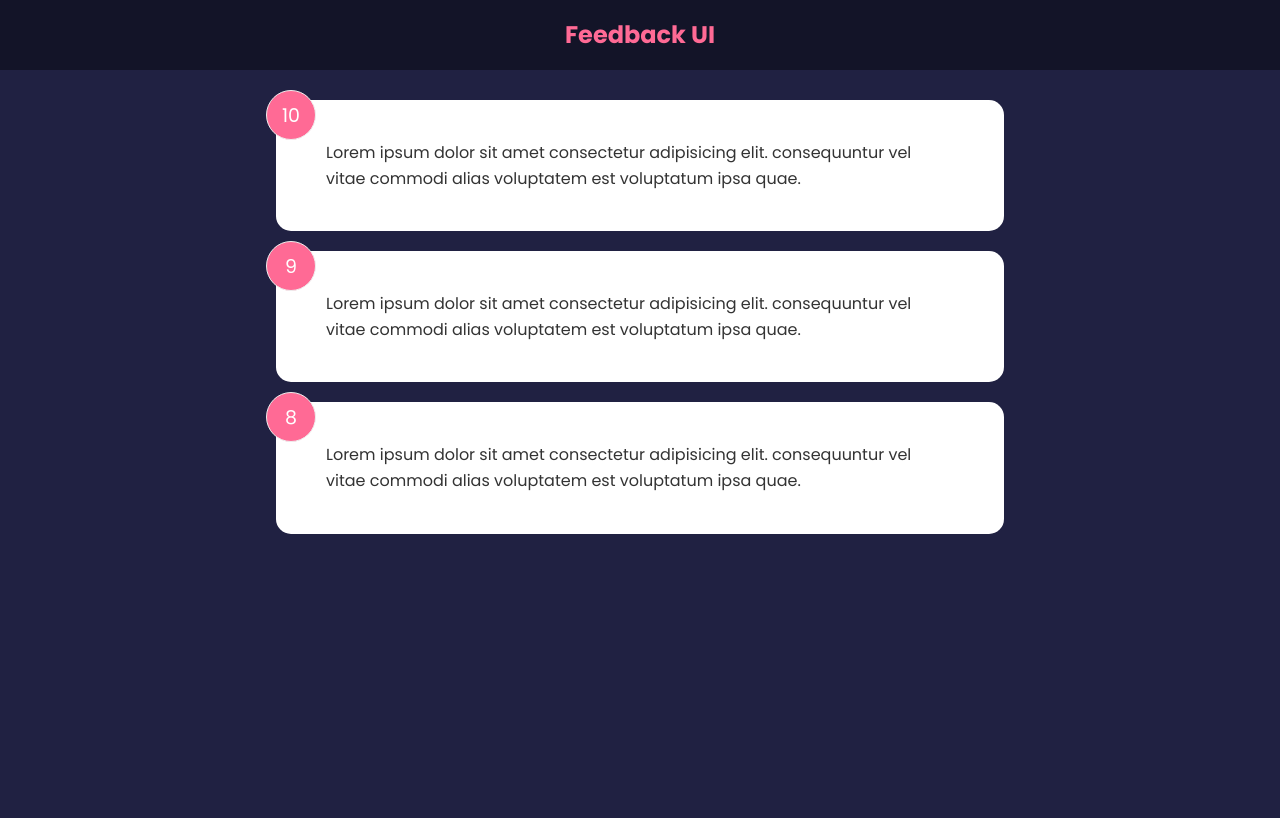
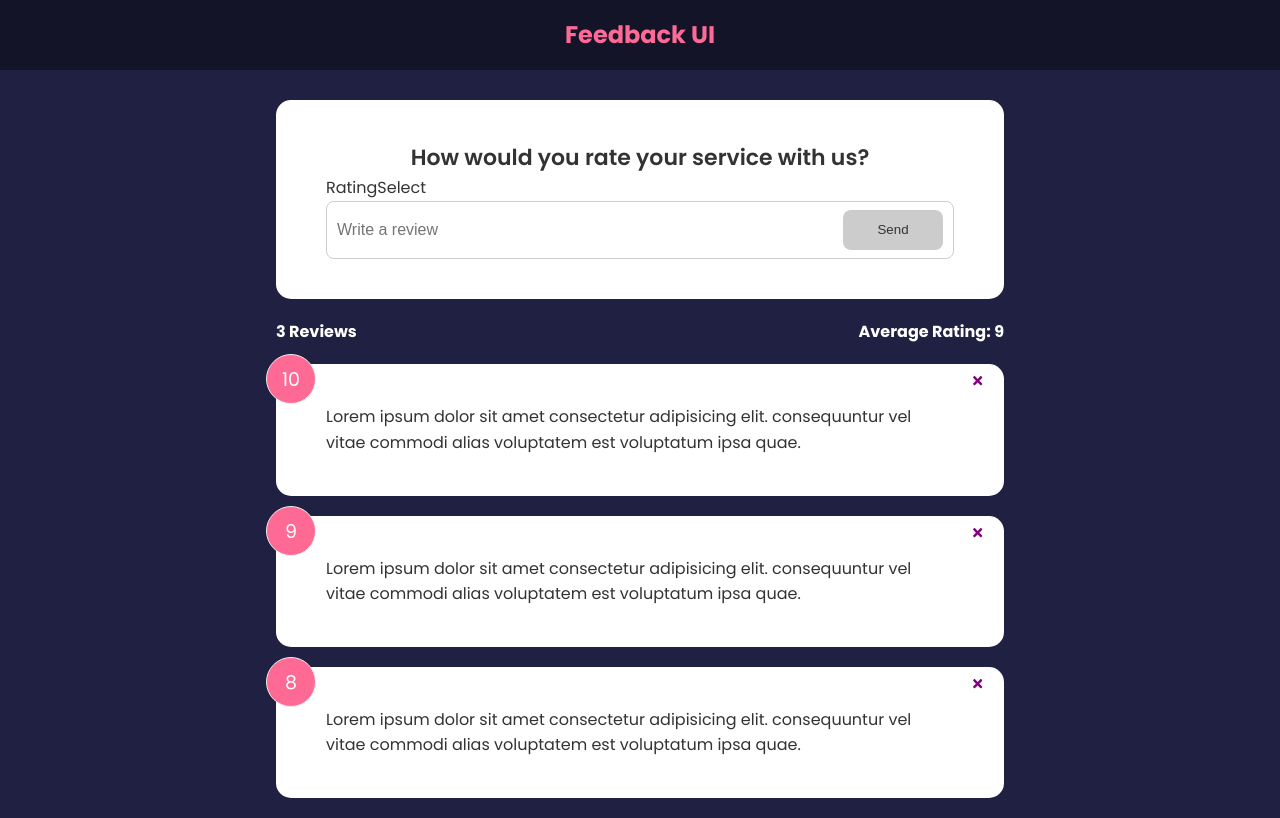
Before and after one commit to Osamadahnoun/React-Feedback-App, a React (Create React App) app: page / in a window 1280 px wide. Built offline with nearby package versions, Linux system fonts and the light colour scheme.

Commit message:
delete feedback and input handling

```diff
--- a/package.json
+++ b/package.json
@@ -8,6 +8,7 @@
     "@testing-library/user-event": "^13.5.0",
     "react": "^18.0.0",
     "react-dom": "^18.0.0",
+    "react-icons": "^4.3.1",
     "react-scripts": "5.0.1",
     "web-vitals": "^2.1.4"
   },
--- a/src/App.js
+++ b/src/App.js
@@ -2,14 +2,24 @@ import React, { useState } from "react";
 import Header from "./components/Header/Header";
 import FeedbackList from "./components/FeedbackList/FeedbackList";
 import FeedbackData from "./data/FeedbackData";
+import FeedbackStats from "./components/FeedbackStats/FeedbackStats";
+import FeedbackForm from "./components/FeedbackForm/FeedbackForm";
 
 const App = () => {
   const [feedback, setFeedback] = useState(FeedbackData);
+
+  const deleteFeedback = (id) => {
+    if (window.confirm("Are you sure you want to delete?")) {
+      setFeedback(feedback.filter((item) => item.id !== id));
+    }
+  };
   return (
     <>
       <Header />
       <div className="container">
-        <FeedbackList feedback={feedback} />
+        <FeedbackForm />
+        <FeedbackStats feedback={feedback} />
+        <FeedbackList feedback={feedback} handleDelete={deleteFeedback} />
       </div>
     </>
   );
--- /dev/null
+++ b/src/components/FeedbackForm/FeedbackForm.js
@@ -0,0 +1,52 @@
+import React, { useState } from "react";
+import Card from "../shared/Card";
+import Button from "../shared/Button";
+import RatingSelect from "../RatingSelect/RatingSelect";
+
+const FeedbackForm = () => {
+  const [text, setText] = useState("");
+  const [rating, setRating] = useState(10);
+  const [btnDisabled, setBtnDisabled] = useState(true);
+  const [message, setMessage] = useState("");
+
+  const handleTextChange = (event) => {
+    if (event.target.value === "") {
+      setBtnDisabled(true);
+      setMessage(null);
+    } else if (
+      event.target.value !== "" &&
+      event.target.value.trim().length <= 10
+    ) {
+      setMessage("Text must be atleast 10 characters");
+      setBtnDisabled(true);
+    } else {
+      setMessage(null);
+      setBtnDisabled(false);
+    }
+    setText(event.target.value);
+  };
+  //   console.log(text);
+
+  return (
+    <Card>
+      <form>
+        <h2>How would you rate your service with us?</h2>
+        <RatingSelect />
+        <div className="input-group">
+          <input
+            type="text"
+            placeholder="Write a review"
+            onChange={handleTextChange}
+            value={text}
+          />
+          <Button type="submit" isDisabled={btnDisabled}>
+            Send
+          </Button>
+        </div>
+        {message && <div className="message">{message}</div>}
+      </form>
+    </Card>
+  );
+};
+
+export default FeedbackForm;
--- a/src/components/FeedbackItem/FeedbackItem.js
+++ b/src/components/FeedbackItem/FeedbackItem.js
@@ -1,13 +1,23 @@
 import React from "react";
+import Card from "../shared/Card";
+import PropTypes from "prop-types";
+import { FaTimes } from "react-icons/fa";
 
-const FeedbackItem = ({ item }) => {
+const FeedbackItem = ({ item, handleDelete }) => {
   return (
-    <div className="card">
+    <Card>
       <div className="num-display">{item.rating}</div>
+      <button className="close" onClick={() => handleDelete(item.id)}>
+        <FaTimes color="purple" />
+      </button>
       <div className="text-display">{item.text}</div>
       {/* <button onClick={handleClick}>Click</button> */}
-    </div>
+    </Card>
   );
 };
 
+FeedbackItem.propTypes = {
+  item: PropTypes.object.isRequired,
+};
+
 export default FeedbackItem;
--- a/src/components/FeedbackList/FeedbackList.js
+++ b/src/components/FeedbackList/FeedbackList.js
@@ -1,7 +1,8 @@
 import React, { useState } from "react";
 import FeedbackItem from "../FeedbackItem/FeedbackItem";
+import PropTypes from "prop-types";
 
-const FeedbackList = ({ feedback }) => {
+const FeedbackList = ({ feedback, handleDelete }) => {
   if (!feedback || feedback.length === 0) {
     return <p>No Feedback Yet</p>;
   }
@@ -9,11 +10,15 @@ const FeedbackList = ({ feedback }) => {
     <div className="feedback-list">
       {feedback.map((item) => (
         <div key={item.id}>
-          <FeedbackItem item={item} />
+          <FeedbackItem item={item} handleDelete={handleDelete} />
         </div>
       ))}
     </div>
   );
 };
 
+FeedbackList.propTypes = {
+  feedback: PropTypes.array,
+};
+
 export default FeedbackList;
--- /dev/null
+++ b/src/components/FeedbackStats/FeedbackStats.js
@@ -0,0 +1,26 @@
+import React from "react";
+import PropTypes from "prop-types";
+
+const FeedbackStats = ({ feedback }) => {
+  // Calculate ratings avg
+  let average =
+    feedback.reduce((acc, cur) => {
+      return acc + cur.rating;
+    }, 0) / feedback.length;
+
+  average = average.toFixed(1).replace(/[.,]0$/, "");
+
+  // console.log(average);
+  return (
+    <div className="feedback-stats">
+      <h4>{feedback.length} Reviews</h4>
+      <h4>Average Rating: {isNaN(average) ? 0 : average}</h4>
+    </div>
+  );
+};
+
+FeedbackStats.propTypes = {
+  feedback: PropTypes.array.isRequired,
+};
+
+export default FeedbackStats;
--- /dev/null
+++ b/src/components/RatingSelect/RatingSelect.js
@@ -0,0 +1,8 @@
+import React, { useState } from "react";
+
+const RatingSelect = () => {
+  const [selected, setSelected] = useState(10);
+  return <div>RatingSelect</div>;
+};
+
+export default RatingSelect;
--- /dev/null
+++ b/src/components/shared/Button.js
@@ -0,0 +1,25 @@
+import React from "react";
+import PropTypes from "prop-types";
+
+const Button = ({ children, version, type, isDisabled }) => {
+  return (
+    <button type={type} disabled={isDisabled} className={`btn btn-${version}`}>
+      {children}
+    </button>
+  );
+};
+
+Button.defaultProps = {
+  version: "primary",
+  type: "button",
+  isDisabled: false,
+};
+
+Button.propTypes = {
+  children: PropTypes.node.isRequired,
+  version: PropTypes.string,
+  type: PropTypes.string,
+  isDisabled: PropTypes.bool,
+};
+
+export default Button;
--- /dev/null
+++ b/src/components/shared/Card.js
@@ -0,0 +1,17 @@
+import React from "react";
+import PropTypes from "prop-types";
+
+const Card = ({ children, reverse }) => {
+  return <div className={`card ${reverse && "reverse"}`}>{children}</div>;
+};
+
+Card.defaultProps = {
+  reverse: false,
+};
+
+Card.propTypes = {
+  children: PropTypes.node.isRequired,
+  reverse: PropTypes.bool,
+};
+
+export default Card;
```
Also changed, not shown: 1 other file (tests, documents, lock files or other folders).
